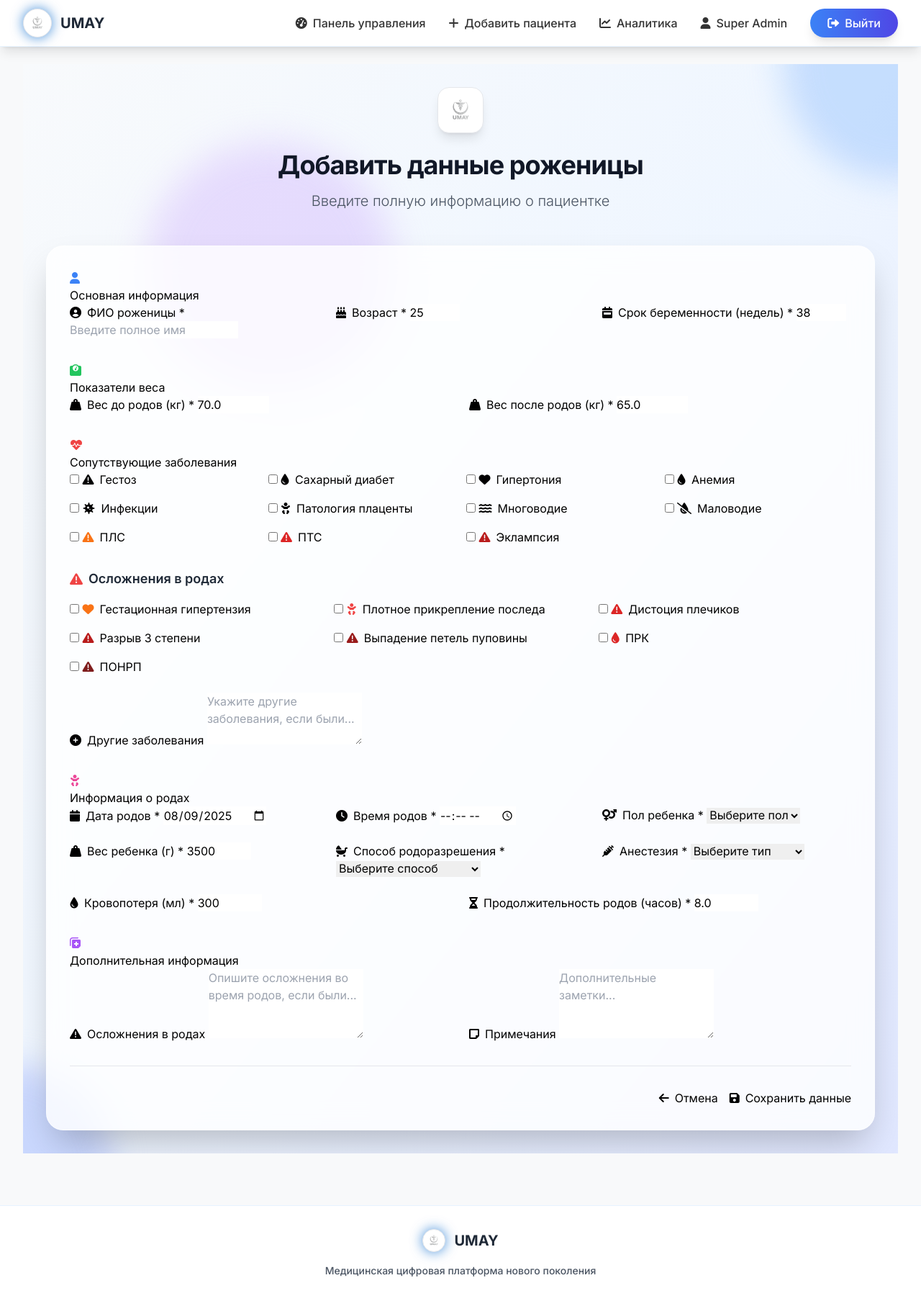
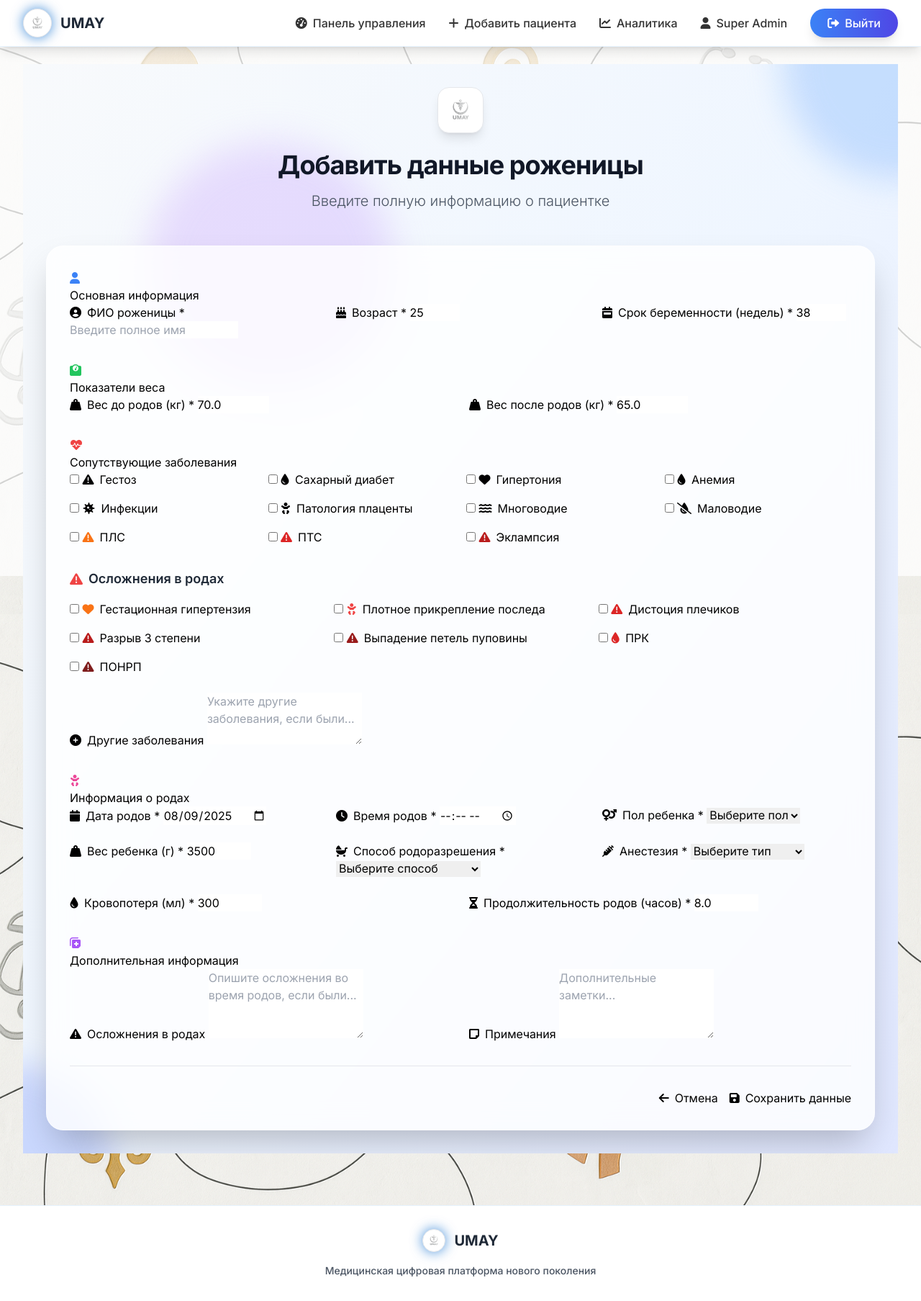
Before and after one commit to Sapar-ali/UMAY_app, a Flask app: page /add_patient in a window 1280 px wide. Shown: the whole page at 72% size. Run offline with Flask 3, Linux system fonts and the light colour scheme; a user stored in the database is signed in; parts of the project's set-up code (start-up, migrations or seed data) failed here and were passed over; some libraries are stand-ins or nearby versions.

Commit message:
feat(ui): add global wallpaper support and subtle SVG pattern; set site-wide background to assets/first.png

```diff
--- a/templates/base.html
+++ b/templates/base.html
@@ -61,6 +61,28 @@
         body {
             font-family: 'Inter', sans-serif;
         }
+        /* Global subtle doodle background */
+        .umay-bg {
+            /* Layer 1: full wallpaper (optional, will 404 if file absent but page still works) */
+            /* Layer 2: subtle repeating pattern */
+            background-color: #f7fbff;
+            background-image:
+                url("{{ url_for('static', filename='assets/first.png') }}"),
+                url("{{ url_for('static', filename='assets/umay-pattern.svg') }}");
+            background-repeat: no-repeat, repeat;
+            background-size: cover, 240px 240px; /* wallpaper covers; pattern tiles */
+            background-position: center center, top left;
+            background-attachment: fixed, scroll;
+            position: relative;
+        }
+        /* Soft overlay to keep content readable over busy wallpapers */
+        .umay-bg::before {
+            content: "";
+            position: fixed;
+            inset: 0;
+            pointer-events: none;
+            background: rgba(255, 255, 255, 0.75);
+        }
         .glass-effect {
             background: rgba(255, 255, 255, 0.1);
             backdrop-filter: blur(10px);
@@ -85,7 +107,7 @@
         }
     </style>
 </head>
-<body class="bg-bmw-gray min-h-screen font-inter">
+<body class="bg-bmw-gray min-h-screen font-inter umay-bg">
     <!-- Desktop Navigation -->
     <nav class="desktop-nav bg-bmw-white shadow-lg border-b border-bmw-light-blue sticky top-0 z-50">
         <div class="max-w-7xl mx-auto px-4 sm:px-6 lg:px-8">
```
Also changed, not shown: static/assets/first.png (added), static/assets/umay-pattern.svg (added).
